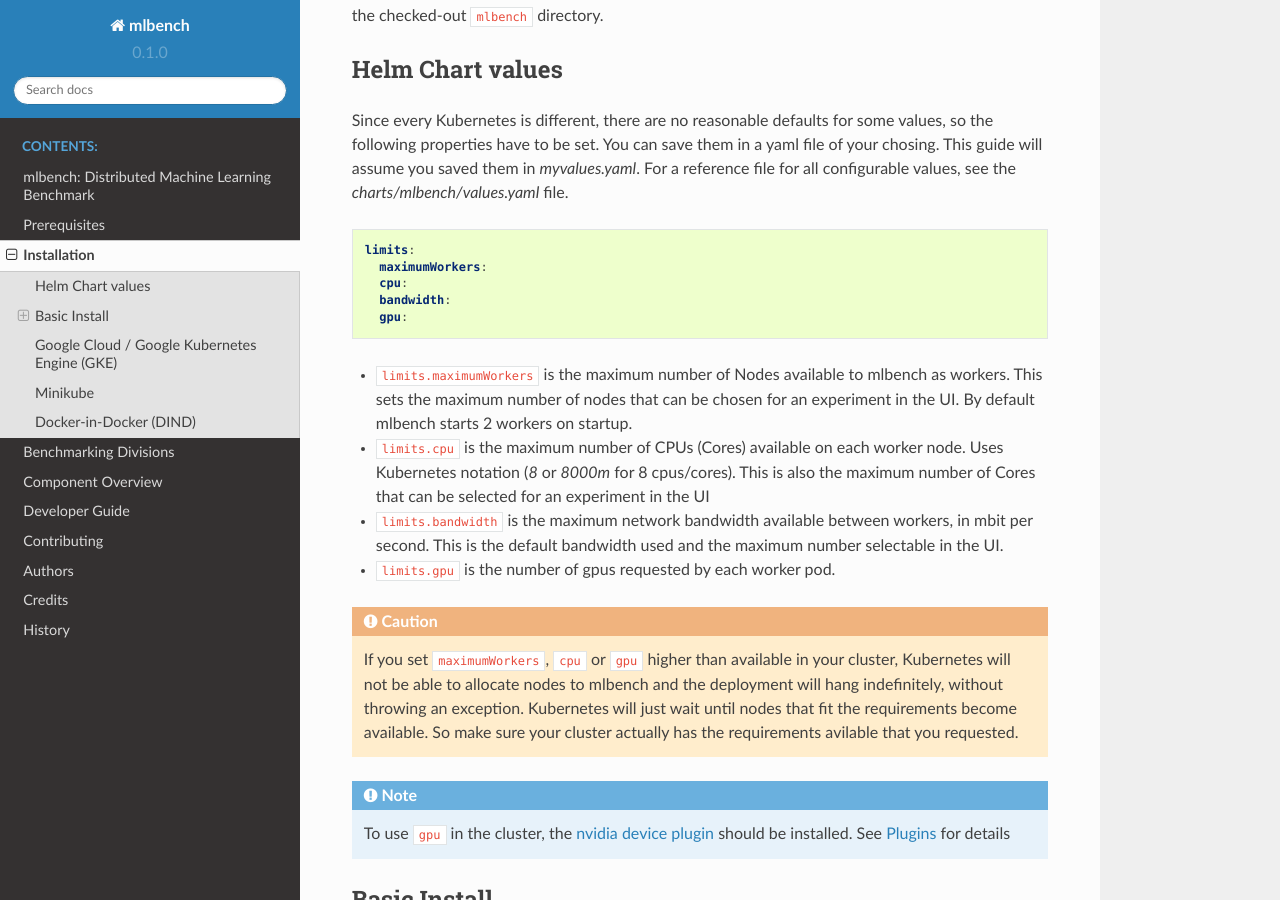
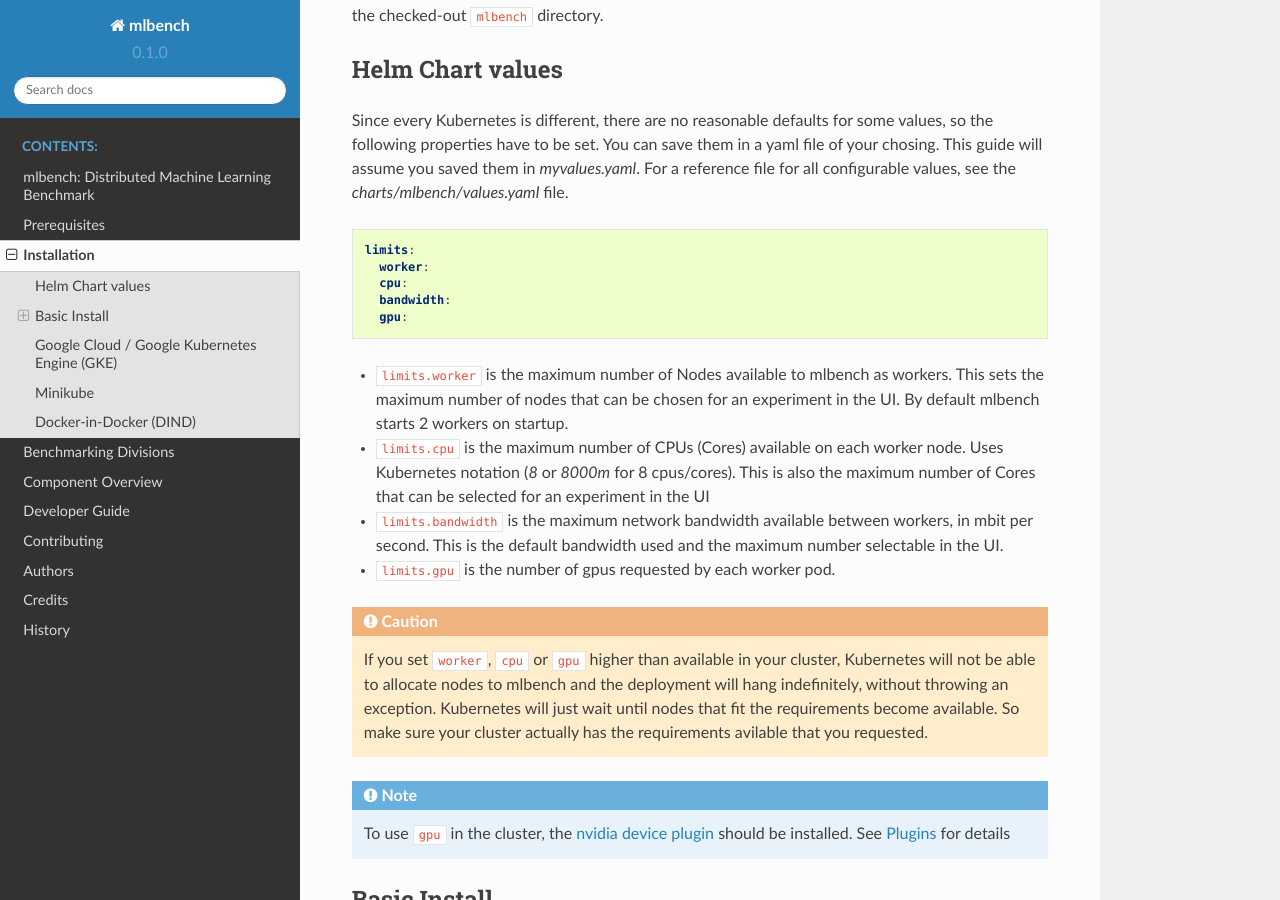
Before and after one commit to mlbench/mlbench-old, a Sphinx documentation site: the page built from docs/installation.rst, in a window 1280 px wide and 900 px high, scrolled down 228 px. Built offline with Sphinx 7.4.7 and the Read the Docs theme 2.0.0, drawn with Linux system fonts in a browser that asks for light colours.

Commit message:
Use consistent names for limits.worker

```diff
--- a/docs/installation.rst
+++ b/docs/installation.rst
@@ -18,18 +18,18 @@
 .. code-block:: yaml
 
    limits:
-     maximumWorkers:
+     worker:
      cpu:
      bandwidth:
      gpu:
 
-- ``limits.maximumWorkers`` is the maximum number of Nodes available to mlbench as workers. This sets the maximum number of nodes that can be chosen for an experiment in the UI. By default mlbench starts 2 workers on startup.
+- ``limits.worker`` is the maximum number of Nodes available to mlbench as workers. This sets the maximum number of nodes that can be chosen for an experiment in the UI. By default mlbench starts 2 workers on startup.
 - ``limits.cpu`` is the maximum number of CPUs (Cores) available on each worker node. Uses Kubernetes notation (`8` or `8000m` for 8 cpus/cores). This is also the maximum number of Cores that can be selected for an experiment in the UI
 - ``limits.bandwidth`` is the maximum network bandwidth available between workers, in mbit per second. This is the default bandwidth used and the maximum number selectable in the UI.
 - ``limits.gpu`` is the number of gpus requested by each worker pod.
 
 .. Caution::
-   If you set ``maximumWorkers``, ``cpu`` or ``gpu`` higher than available in your cluster, Kubernetes will not be able to allocate nodes to mlbench and the deployment will hang indefinitely, without throwing an exception.
+   If you set ``worker``, ``cpu`` or ``gpu`` higher than available in your cluster, Kubernetes will not be able to allocate nodes to mlbench and the deployment will hang indefinitely, without throwing an exception.
    Kubernetes will just wait until nodes that fit the requirements become available. So make sure your cluster actually has the requirements avilable that you requested.
 
 .. note::
```
Also changed, not shown: .travis.yml, 2 other files.
